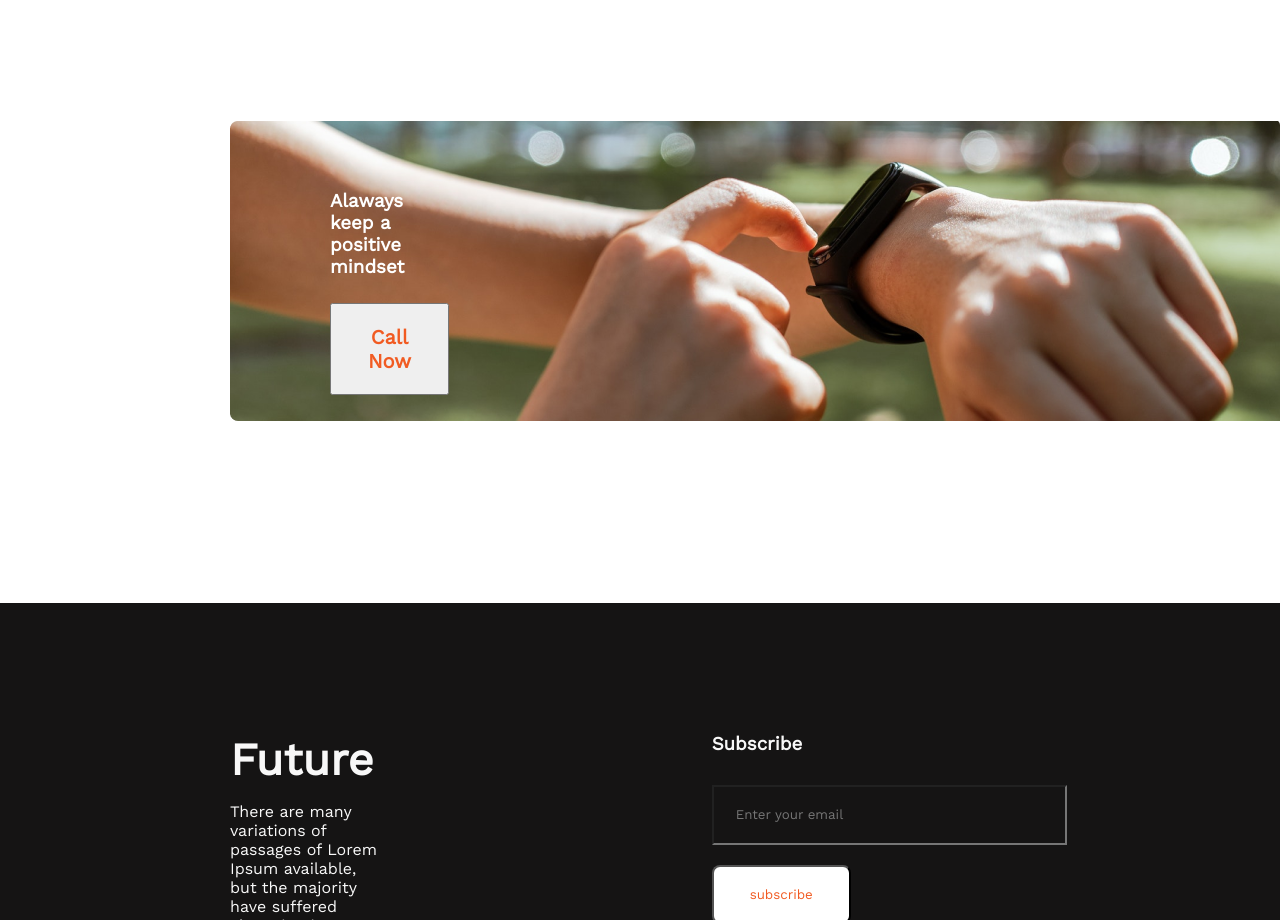
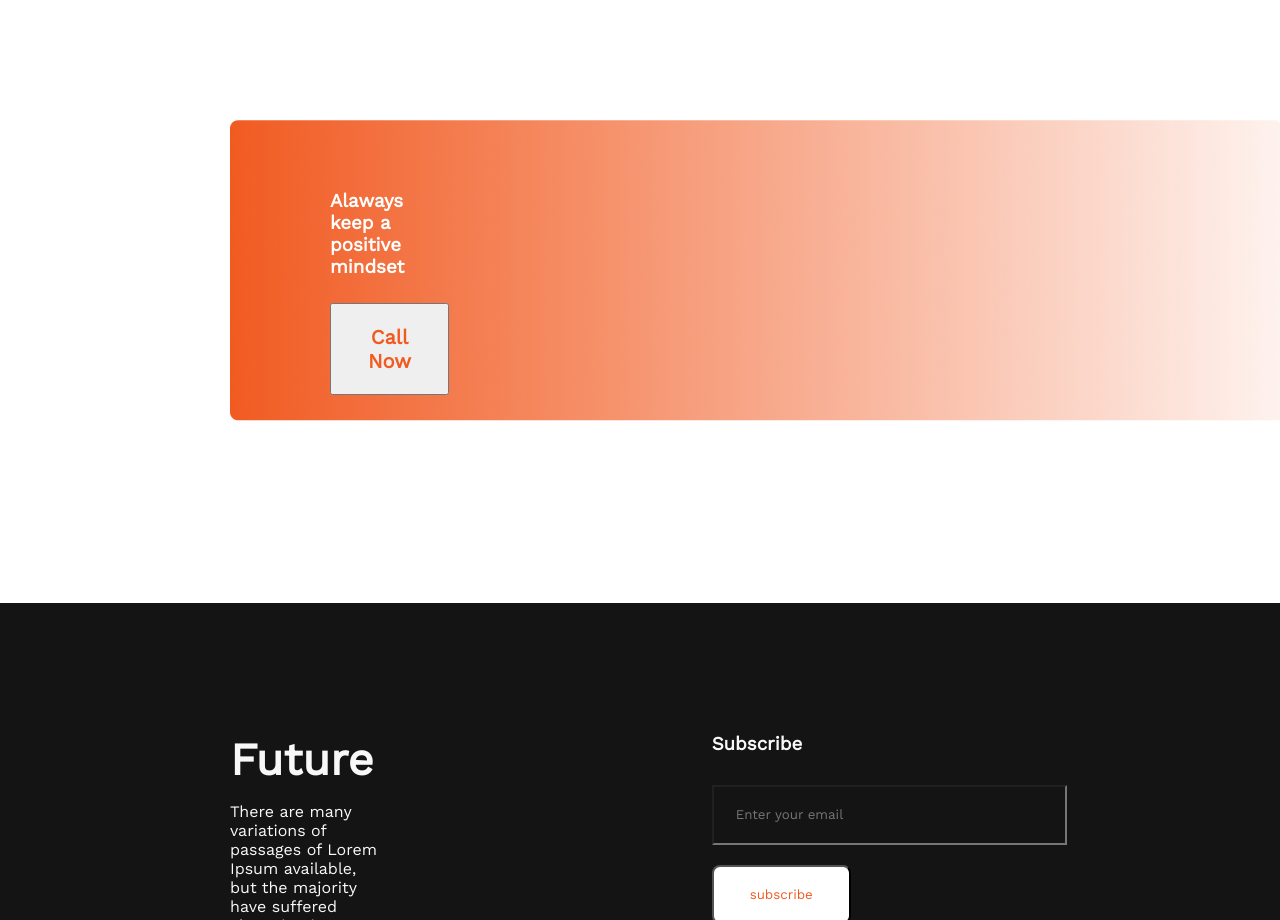
Before and after one commit to shahriarislam71/shahriar-s-portfolio, a plain HTML site: page index.html in a window 1280 px wide. Shown: the part 3300-4220 px from the top of the page. Drawn offline with nearby package versions, Linux system fonts and the light colour scheme.

Commit message:
5th commit

```diff
--- a/styles/style1.css
+++ b/styles/style1.css
@@ -168,7 +168,7 @@ main {
 
 /*4th section*/
 .background {
-    background-image: url(../images/watch.png);
+
     margin-left: 230px;
     margin-top: 130px;
     margin-bottom: 135px;
@@ -179,6 +179,7 @@ main {
     padding-bottom: 73px;
     background-repeat: no-repeat;
     border-radius: 5px;
+    background-image: url(../images/gradient2.png);
 
 
 
```
